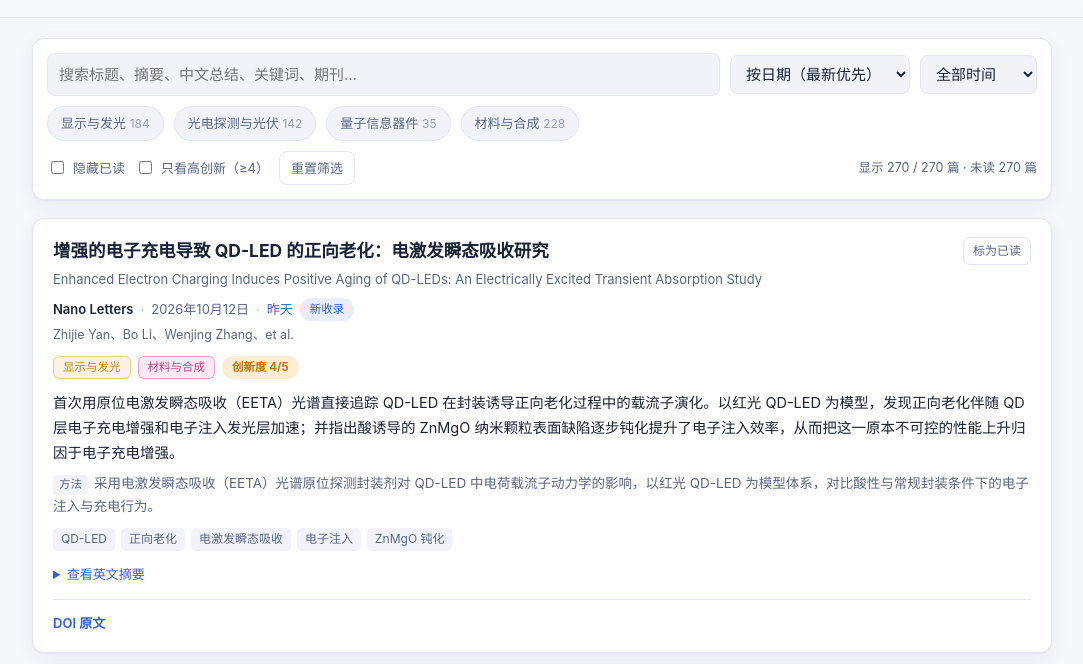
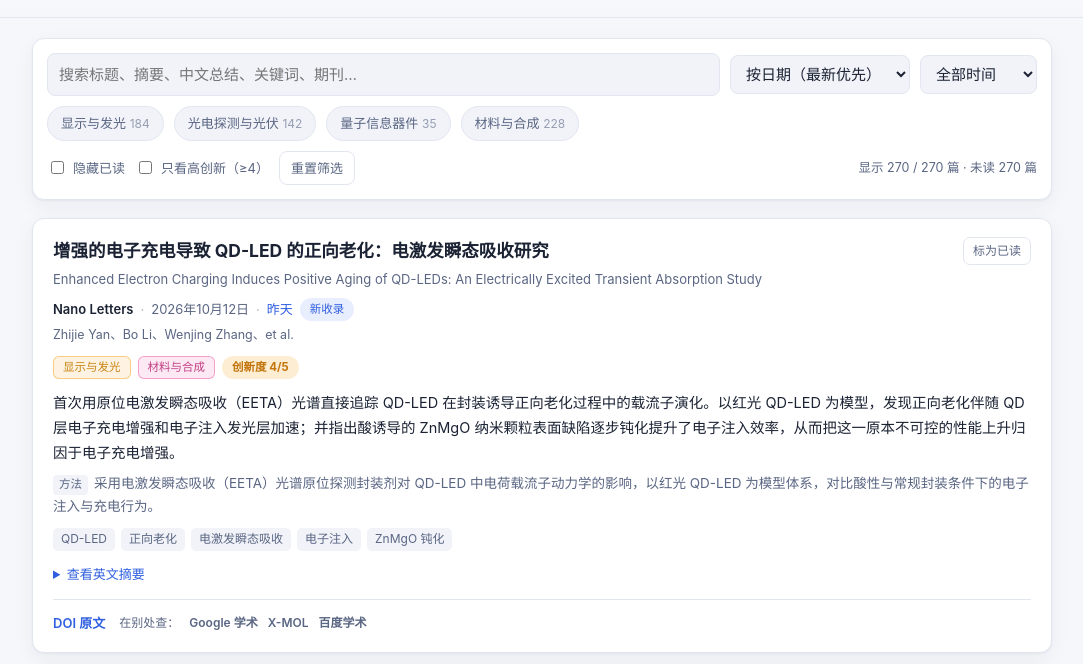
Before and after one commit to brodeyballenger-commits/qd-paper-watch, a website: page docs/standalone.html in a window 1280 px wide. Shown: the part 99-763 px from the top of the page, without its empty margins (98-1181 px from the left). Drawn offline with Linux system fonts and the light colour scheme.

Commit message:
feat: 卡片增加 Google 学术 / X-MOL / 百度学术 跳转检索入口

```diff
--- a/docs/assets/style.css
+++ b/docs/assets/style.css
@@ -268,6 +268,16 @@ a:hover { text-decoration: underline; }
 }
 .link { font-weight: 600; }
 .extra { font-size: 12px; color: var(--text-dim); }
+.search-links {
+  display: flex;
+  flex-wrap: wrap;
+  gap: 10px;
+  align-items: center;
+  font-size: 12px;
+  color: var(--text-dim);
+}
+.search-links a { font-weight: 600; color: var(--text-dim); }
+.search-links a:hover { color: var(--accent); }
 
 .empty {
   background: var(--surface);
--- a/docs/standalone.html
+++ b/docs/standalone.html
@@ -276,6 +276,16 @@ a:hover { text-decoration: underline; }
 }
 .link { font-weight: 600; }
 .extra { font-size: 12px; color: var(--text-dim); }
+.search-links {
+  display: flex;
+  flex-wrap: wrap;
+  gap: 10px;
+  align-items: center;
+  font-size: 12px;
+  color: var(--text-dim);
+}
+.search-links a { font-weight: 600; color: var(--text-dim); }
+.search-links a:hover { color: var(--accent); }
 
 .empty {
   background: var(--surface);
@@ -362,6 +372,7 @@ a:hover { text-decoration: underline; }
 <footer class="site-footer">
   <div class="wrap">
     <p class="muted">论文元数据来自 <a href="https://openalex.org" target="_blank" rel="noopener">OpenAlex</a>，摘要缺失时回退 <a href="https://www.crossref.org" target="_blank" rel="noopener">Crossref</a>。</p>
+    <p class="muted">每张卡片的「DOI 原文」直达出版社；「在别处查」按标题跳到 <a href="https://scholar.google.com" target="_blank" rel="noopener">Google 学术</a>、<a href="https://www.x-mol.com" target="_blank" rel="noopener">X-MOL</a>、<a href="https://xueshu.baidu.com" target="_blank" rel="noopener">百度学术</a> 检索同一篇论文（这些平台没有开放接口，只能跳转检索）。</p>
     <p class="muted">中文总结由 DeepSeek 依据原标题与摘要生成，可能存在偏差，重要结论请以原文为准。</p>
   </div>
 </footer>
@@ -583,6 +594,19 @@ window.__META__ = {"project":"量子点器件前沿追踪","generated_at":"2026-
       links.push('<a class="link" href="' + escapeHtml(paper.pdf_url) + '" target="_blank" rel="noopener">开放获取 PDF</a>');
     }
 
+    // 这些平台没有开放接口（Google 学术明确禁止抓取、X-MOL 只有前端渲染的检索页），
+    // 所以不能把它们的条目搬进本站，只能按标题一键跳到它们的站内检索。
+    var q = encodeURIComponent(paper.title || paper.doi || '');
+    var elsewhere = [
+      ['Google 学术', 'https://scholar.google.com/scholar?q=' + q],
+      ['X-MOL', 'https://www.x-mol.com/paper/search/q?option=' + q],
+      ['百度学术', 'https://xueshu.baidu.com/s?wd=' + q],
+    ]
+      .map(function (pair) {
+        return '<a href="' + escapeHtml(pair[1]) + '" target="_blank" rel="noopener">' + escapeHtml(pair[0]) + '</a>';
+      })
+      .join('');
+
     var abstractBlock = paper.abstract
       ? '<details class="abstract"><summary>查看英文摘要</summary><p>' + escapeHtml(cleanAbstract(paper.abstract)) + '</p></details>'
       : '<p class="muted small-text">数据库未收录摘要。</p>';
@@ -615,6 +639,7 @@ window.__META__ = {"project":"量子点器件前沿追踪","generated_at":"2026-
       (keywords ? '<div class="keywords">' + keywords + '</div>' : '') +
       abstractBlock +
       '<div class="card-foot">' + links.join('') +
+      '<span class="search-links" title="按标题跳转到该平台的站内检索（它们不提供开放接口，无法把条目直接搬过来）">在别处查：' + elsewhere + '</span>' +
       (extra.length ? '<span class="extra">' + extra.join('；') + '</span>' : '') +
       '</div>' +
       '</article>'
--- a/src/site/style.css
+++ b/src/site/style.css
@@ -268,6 +268,16 @@ a:hover { text-decoration: underline; }
 }
 .link { font-weight: 600; }
 .extra { font-size: 12px; color: var(--text-dim); }
+.search-links {
+  display: flex;
+  flex-wrap: wrap;
+  gap: 10px;
+  align-items: center;
+  font-size: 12px;
+  color: var(--text-dim);
+}
+.search-links a { font-weight: 600; color: var(--text-dim); }
+.search-links a:hover { color: var(--accent); }
 
 .empty {
   background: var(--surface);
```
Also changed, not shown: docs/assets/app.js (+14 -0 lines), docs/index.html (+1 -0 lines), specs/design.md (+6 -0 lines), src/site/app.js (+14 -0 lines), src/site/index.html (+1 -0 lines), README.md.
